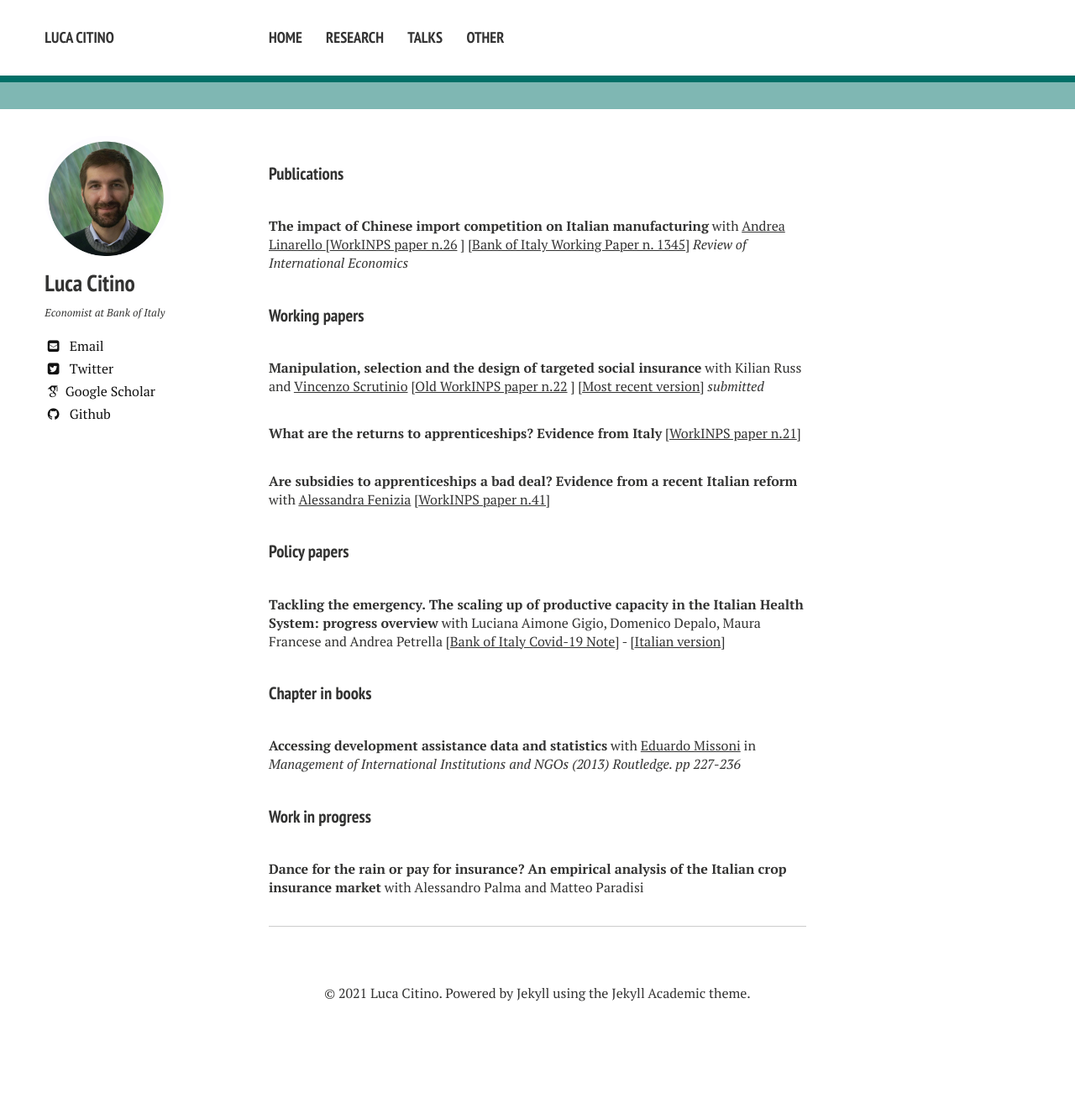
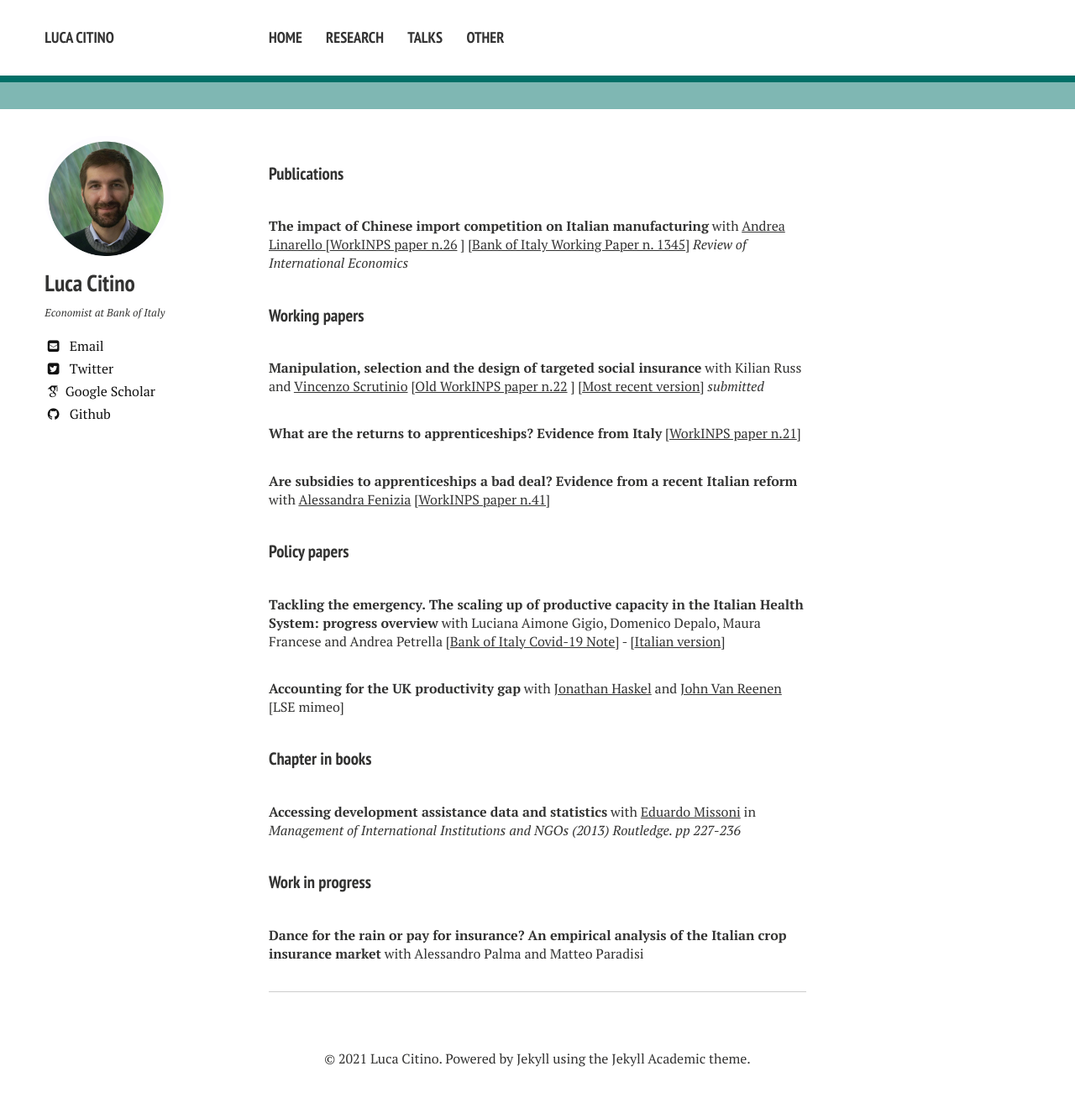
Before and after one commit to luca-citino/luca-citino.github.io, a Jekyll site: the page built from research.md, in a window 1280 px wide. Shown: the whole page at 84% size. Built offline with Jekyll 4.4.1, drawn with Linux system fonts in a browser that asks for light colours; nearby versions of some CDN libraries; some web fonts are replaced; before the commit the page ends 1242 px from its top, so only the background shows below that.

Commit message:
Update research.md

```diff
--- a/research.md
+++ b/research.md
@@ -19,6 +19,8 @@ title: Research
 #### Policy papers
 **Tackling the emergency. The scaling up of productive capacity in the Italian Health System: progress overview** with Luciana Aimone Gigio, Domenico Depalo, Maura Francese and Andrea Petrella [<a href="https://www.bancaditalia.it/media/notizie/2020/2020_HealthPolicies_progress_v6_External.pdf?language_id=1">Bank of Italy Covid-19 Note</a>] - [<a href="https://www.bancaditalia.it/media/notizie/2020/2020_HealthPolicies_Progress_v6_ITA_External.pdf">Italian version</a>]
 
+**Accounting for the UK productivity gap** with <a href="https://www.imperial.ac.uk/people/j.haskel">Jonathan Haskel</a> and <a href="https://mitmgmtfaculty.mit.edu/jvanreenen/">John Van Reenen</a> [LSE mimeo]
+
 #### Chapter in books
 **Accessing development assistance data and statistics** with <a href="http://eduardomissoni.info/?lang=en">Eduardo Missoni</a> in <i>Management of International Institutions and NGOs (2013) Routledge. pp 227-236</i>
 
```
